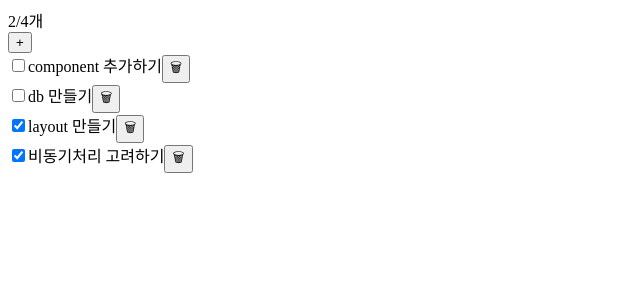
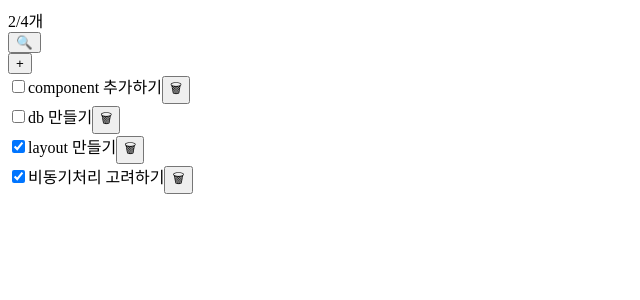
Before and after one commit to Keeper991/todolist-context_api-prac, a React (Create React App) app: page / in a window 1280 px wide. Shown: the top 300 px of the page, without its empty margins (0-640 px from the left). Built offline with nearby package versions, Linux system fonts and the light colour scheme.

Commit message:
feat: TodoSearch 추가

```diff
--- a/src/App.js
+++ b/src/App.js
@@ -1,6 +1,7 @@
 import TodoCreate from "./components/TodoCreate";
 import TodoHeader from "./components/TodoHeader";
 import TodoList from "./components/TodoList";
+import TodoSearch from "./components/TodoSearch";
 import { TodoProvider } from "./shared/TodoContext";
 import TodoTemplate from "./templates/TodoTemplate";
 
@@ -9,6 +10,7 @@ function App() {
     <TodoProvider>
       <TodoTemplate>
         <TodoHeader />
+        <TodoSearch />
         <TodoCreate />
         <TodoList />
       </TodoTemplate>
--- /dev/null
+++ b/src/components/TodoSearch.js
@@ -0,0 +1,30 @@
+import React, { useEffect, useRef, useState } from "react";
+import { debounce } from "../shared/debounce";
+import { useTodoSetSearch } from "../shared/TodoContext";
+
+const TodoSearch = () => {
+  // useContext
+  const setSearch = useTodoSetSearch();
+
+  // hooks in local
+  const inputRef = useRef();
+  const [isOpen, setIsOpen] = useState(false);
+  useEffect(() => {
+    setSearch("");
+  }, [isOpen, setSearch]);
+
+  // handlers
+  const onToggle = () => setIsOpen(!isOpen);
+  const onChange = debounce((e) => {
+    setSearch(e.target.value);
+  }, 500);
+
+  return (
+    <div>
+      {isOpen && <input ref={inputRef} onChange={onChange} />}
+      <button onClick={onToggle}>{isOpen ? "x" : "🔍"}</button>
+    </div>
+  );
+};
+
+export default TodoSearch;
```
